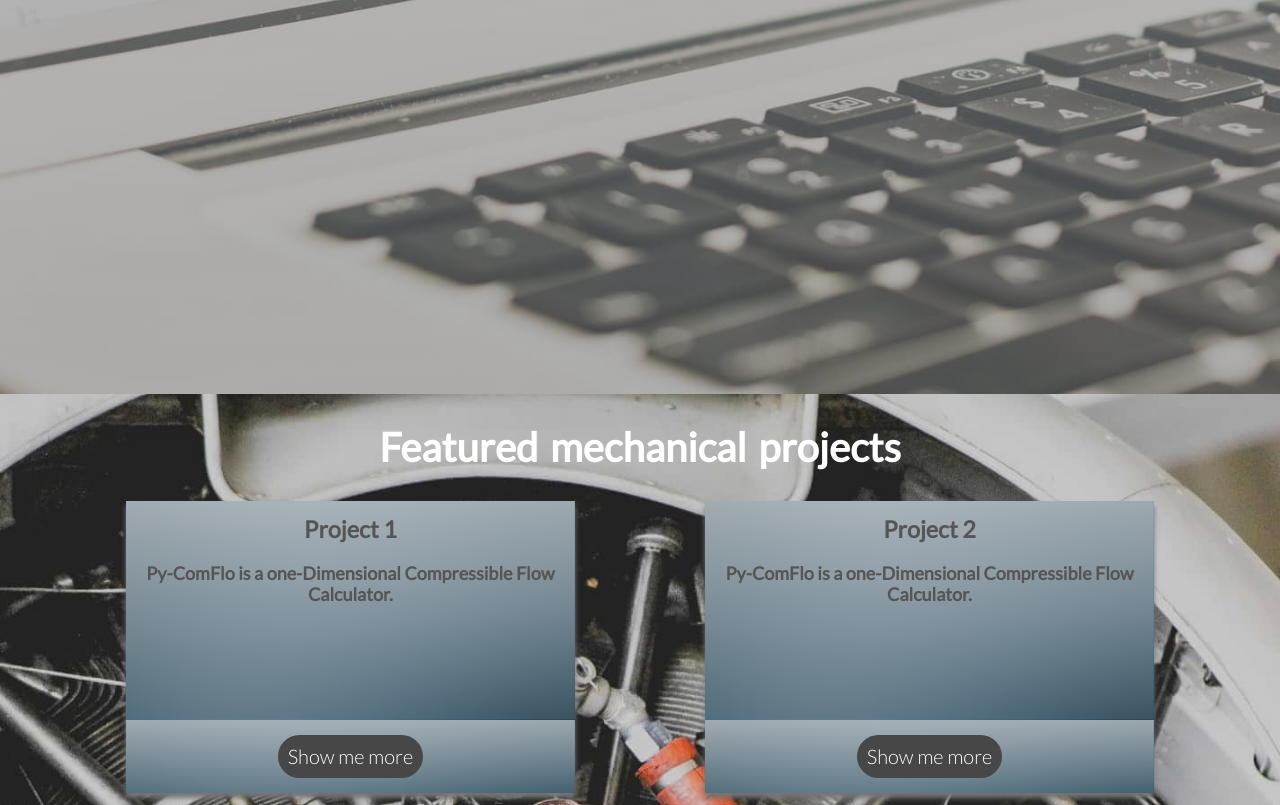
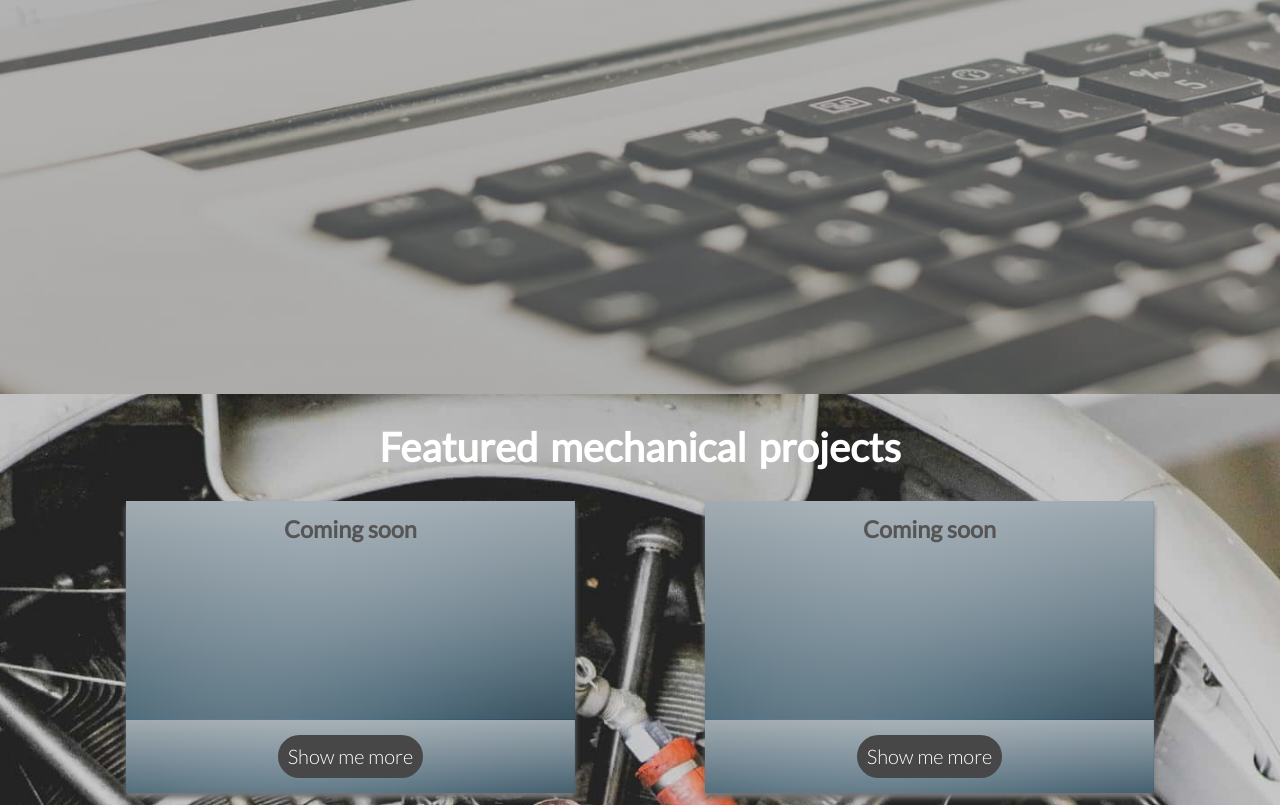
Before and after one commit to eloc0n/My-website, a plain HTML site: page index.html in a window 1280 px wide. Shown: the part 1606-2411 px from the top of the page. Drawn offline with nearby package versions, Linux system fonts and the light colour scheme.

Commit message:
index.html

```diff
--- a/index.html
+++ b/index.html
@@ -73,8 +73,8 @@
                 <div class="col span-1-of-2">
                     <div class="feature">
                         <div>
-                            <h3>Py_ComFlo</h3>
-                            <p>Py-ComFlo is a one-Dimensional Compressible Flow Calculator.</p>
+                            <h3>Coming soon</h3>
+                            <p><br><br></p>
                         </div>
                         <div>
                             <a href="#" class="btn btn-me">View code</a>
@@ -93,8 +93,8 @@
                 <div class="col span-1-of-2">
                     <div class="feature">
                         <div>
-                            <h3>Project 1</h3>
-                            <p>Py-ComFlo is a one-Dimensional Compressible Flow Calculator.</p>
+                            <h3>Coming soon</h3>
+                            <p><br><br></p>
                         </div>
                         <div>
                             <a href="#" class="btn btn-me">Show me more</a>
@@ -104,8 +104,8 @@
                 <div class="col span-1-of-2">
                     <div class="feature">
                         <div>
-                            <h3>Project 2</h3>
-                            <p>Py-ComFlo is a one-Dimensional Compressible Flow Calculator.</p>
+                            <h3>Coming soon</h3>
+                            <p><br><br></p>
                         </div>
                         <div>
                             <a href="#" class="btn btn-me">Show me more</a>
```
